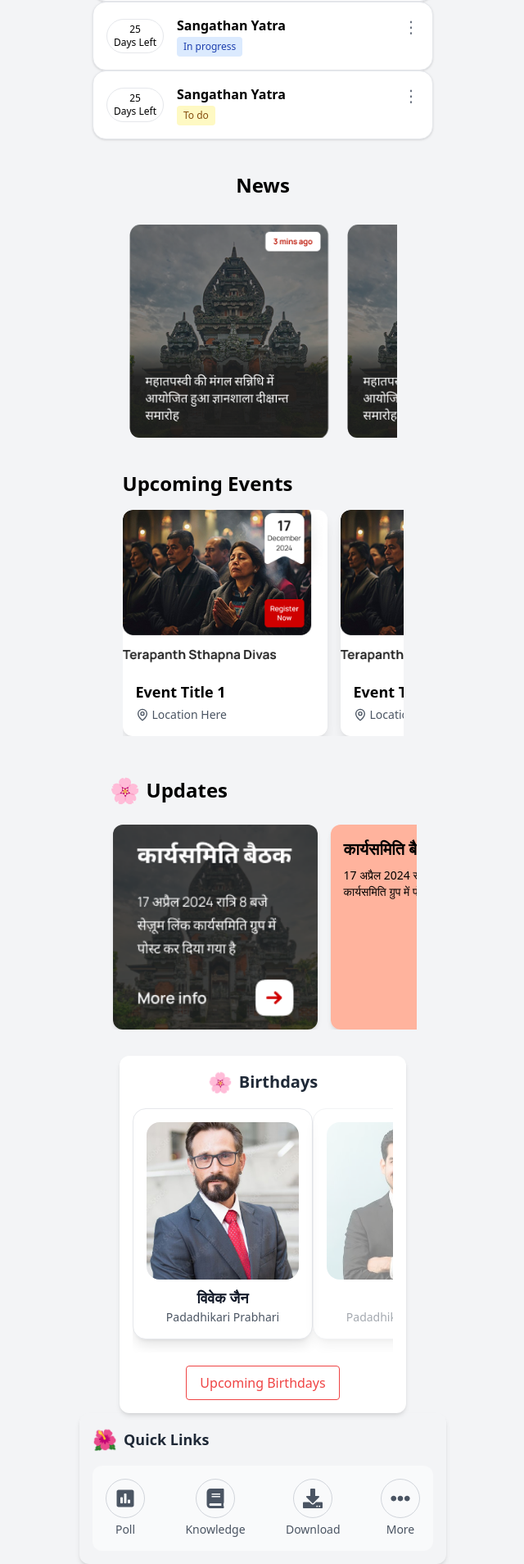
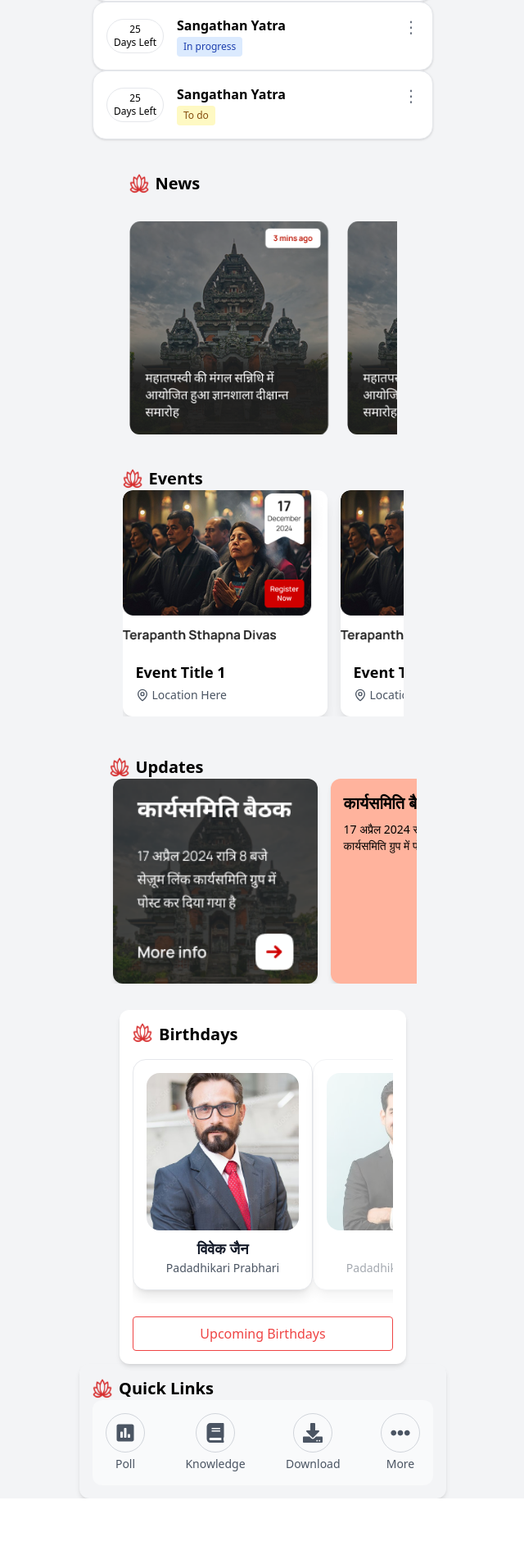
Before and after one commit to MohiniBhimtay14/UI_Create, a React (Vite) app: page / in a window 1280 px wide. Shown: the part 416-2324 px from the top of the page at 82% size, without its empty margins (319-959 px from the left). After the commit the page ends 2244 px from the top, so only its background shows below. Built offline with nearby package versions, Linux system fonts and the light colour scheme.

Commit message:
logo add

```diff
--- a/src/components/Birthday.jsx
+++ b/src/components/Birthday.jsx
@@ -21,10 +21,16 @@ const birthdays = [
 export default function Birthdays() {
   return (
     <div className="flex justify-center">
-      <div className="flex flex-col items-center bg-white p-4 rounded-xl shadow-md w-full max-w-[350px]">
-        <h2 className="text-xl font-bold text-gray-800 flex items-center gap-2">
-          <span className="text-red-500 text-2xl">🌸</span> Birthdays
-        </h2>
+      <div className="flex flex-col  bg-white p-4 rounded-xl shadow-md w-full max-w-[350px]">
+
+      <div className="text-left">
+  <h2 className="text-xl font-bold text-black-600 flex gap-2">
+    {/* Image as Icon */}
+    <img src="/lotus.png" alt="Icon" className="w-6 h-6" />
+    Birthdays
+  </h2>
+</div>
+
 
         <div className="flex gap-4 overflow-x-auto py-4 scrollbar-hide w-full">
           <div className="flex w-[500px]"> {/* Container for cards with enough width to show 1.5 cards */}
--- a/src/components/Events.jsx
+++ b/src/components/Events.jsx
@@ -7,7 +7,11 @@ const EventCard = () => {
   return (
     <div className="flex justify-center">
       <div className="w-full max-w-[375px] p-4">
-        <h2 className="text-2xl font-semibold text-black mb-4">Upcoming Events</h2>
+      <h2 className="text-xl font-bold text-black-600 flex items-center gap-2">
+  {/* Image as Icon */}
+  <img src="/lotus.png" alt="Icon" className="w-6 h-6" />
+  Events
+</h2>
 
         {/* Scrollable card row: shows 1.5 cards */}
         <div className="flex gap-4 overflow-x-auto flex-nowrap scroll-smooth snap-x snap-mandatory scrollbar-thin scrollbar-thumb-red-500 scrollbar-track-gray-200">
--- a/src/components/NavBar.jsx
+++ b/src/components/NavBar.jsx
@@ -3,8 +3,11 @@ export default function App() {
     <div className="flex justify-center">
       <div className="p-6 space-y-6 w-full max-w-[375px]">
         {/* News Heading */}
-        <h2 className="text-2xl font-semibold text-black text-center">News</h2>
-
+        <h2 className="text-xl font-bold text-black-600 flex items-center gap-2">
+  {/* Image as Icon */}
+  <img src="/lotus.png" alt="Icon" className="w-6 h-6" />
+  News
+</h2>
         {/* News Cards - 1.5 visible cards, scrollable */}
         <div className="flex gap-4 overflow-x-auto pt-2 scroll-smooth snap-x snap-mandatory scrollbar-thin scrollbar-thumb-red-500 scrollbar-track-gray-200">
           {[1, 2, 3].map((i) => (
--- a/src/components/QuickApp.jsx
+++ b/src/components/QuickApp.jsx
@@ -12,11 +12,10 @@ export default function QuickLinks() {
   return (
     <div className="flex justify-center">
     <div className=" rounded-xl shadow-md p-4 w-full max-w-md mx-auto">
-      <div className="flex items-center gap-2 mb-4">
-
-        <span className="text-red-600 text-2xl">🌺</span>
-        <h2 className="text-lg font-bold text-gray-800">Quick Links</h2>
-      </div>
+    <h2 className="text-xl font-bold text-black-600 flex items-center gap-2">
+  {/* Image as Icon */}
+  <img src="/lotus.png" alt="Icon" className="w-6 h-6" />
+Quick Links</h2>
 
       <div className="bg-gray-50 rounded-xl p-4 flex justify-between">
         {quickLinks.map((link, index) => (
--- a/src/components/Tabs.jsx
+++ b/src/components/Tabs.jsx
@@ -61,9 +61,12 @@ const TaskSection = () => {
   return (
     <div className="p-4 max-w-md mx-auto">
       <div className="flex justify-between items-center mb-4">
-        <h2 className="text-xl font-bold text-red-600 flex items-center gap-2">
-          <span className="text-2xl">🪷</span> Tasks
-        </h2>
+      <h2 className="text-xl font-bold text-red-600 flex items-center gap-2">
+  {/* Image as Icon */}
+  <img src="/Mask group.png" alt="Icon" className="w-6 h-6" />
+  Tasks
+</h2>
+
         <Button variant="outline" className="text-red-600 border-red-400">View All</Button>
       </div>
       {tasks.map((task, index) => (
--- a/src/components/UpdatesSection.jsx
+++ b/src/components/UpdatesSection.jsx
@@ -38,11 +38,12 @@ const cards = [
 const UpdatesSection = () => {
   return (
     <div className="flex justify-center">
-      <div className="text-white py-8 px-4">
+      <div className=" py-8 px-4">
         <div className="max-w-6xl mx-auto">
-          <h2 className="text-2xl font-semibold flex items-center gap-2 mb-6">
-            <span className="text-black-500 text-3xl">🌸</span>
-            <span className="text-black">Updates</span>
+          <h2 className="text-xl font-bold text-black-600 flex items-center gap-2">
+            {/* Image as Icon */}
+            <img src="/lotus.png" alt="Icon" className="w-6 h-6 " />
+            Updates
           </h2>
 
           {/* Scrollable container showing 1.5 cards */}
```
Also changed, not shown: public/Mask group.png (added).
